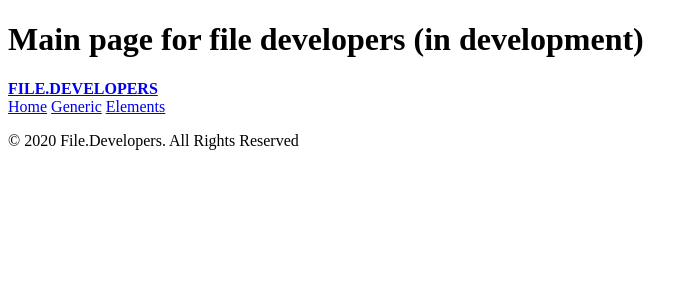
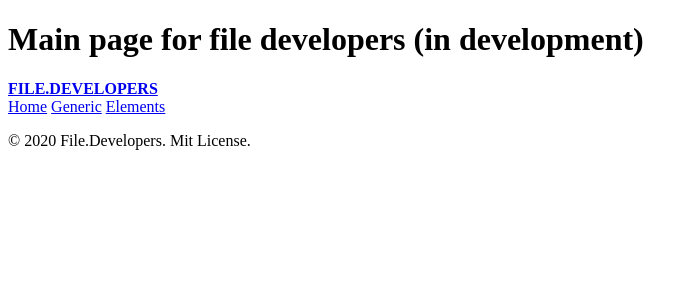
Before and after one commit to file-developers/web, a Flask app: page / in a window 1280 px wide. Shown: the top 300 px of the page, without its empty margins (0-698 px from the left). Run offline with Flask 2, Linux system fonts and the light colour scheme.

Commit message:
Update index.html

```diff
--- a/templates/index.html
+++ b/templates/index.html
@@ -16,7 +16,7 @@
       <footer id="footer">
 				<div class="inner">
           <div id="copyright">
-            <p>© 2020 File.Developers. All Rights Reserved</p>
+            <p>© 2020 File.Developers. Mit License.</p>
           </div>
 				</div>
 			</footer>
```
Lines whose indentation alone changed are shown as unchanged.
